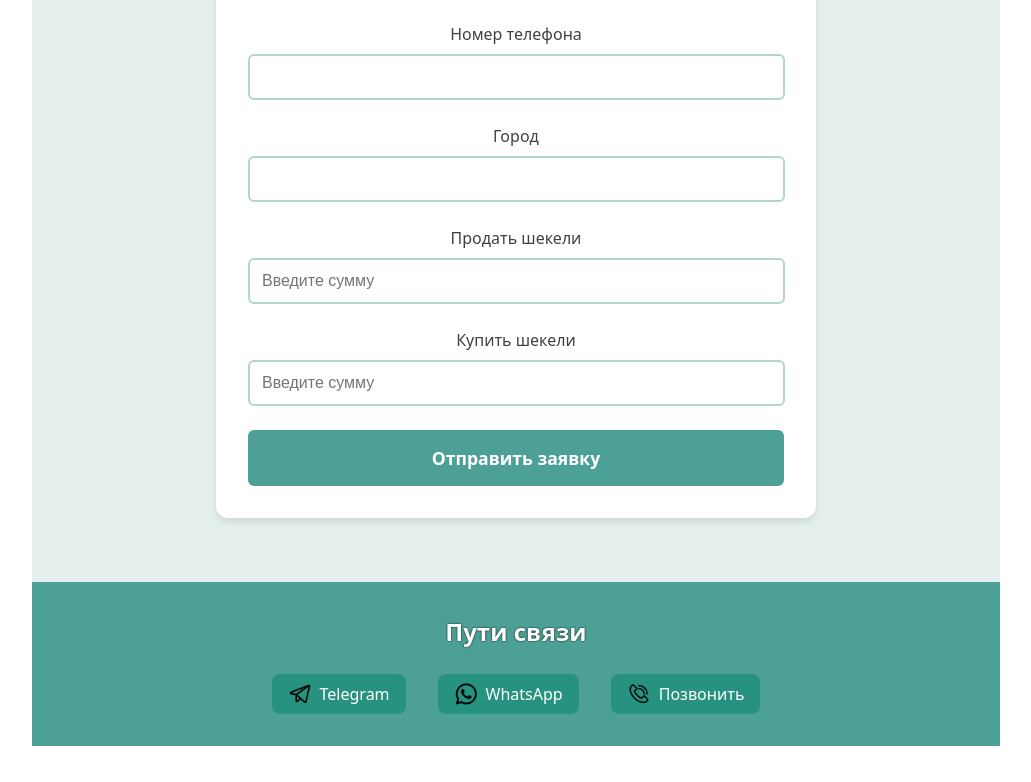
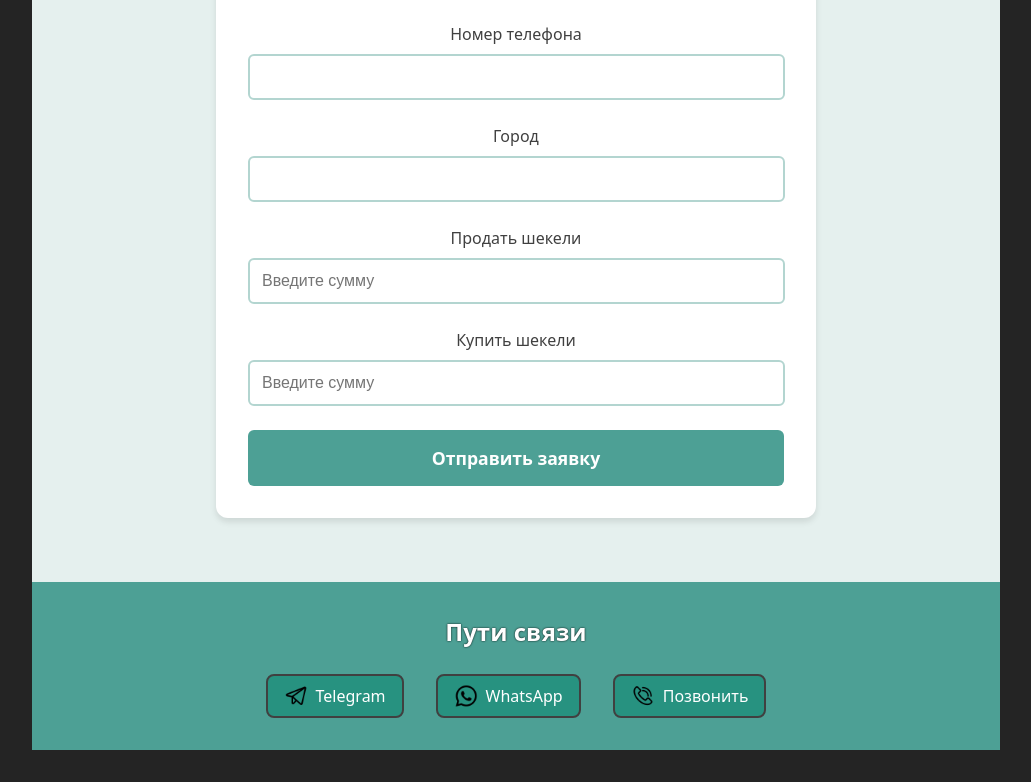
Before and after one commit to Jony251/Change_Web, a Vue app: page / in a window 1280 px wide. Shown: the part 1591-2373 px from the top of the page, without its empty margins (124-1155 px from the left). Built offline with nearby package versions, Linux system fonts and the light colour scheme; no server answers.

Commit message:
update the colores

```diff
--- a/src/assets/base.css
+++ b/src/assets/base.css
@@ -22,16 +22,22 @@
   --warning: #F59E0B;
   --error: #EF4444;
   --info: #3B82F6;
+  --link: #646cff;
+  --link-hover: #535bf2;
 
   /* Background Colors */
   --bg-primary: var(--neutral-100);
   --bg-secondary: var(--neutral-200);
   --bg-tertiary: var(--neutral-300);
+  --bg-dark: #242424;
+  --bg-button: #1a1a1a;
+  --bg-button-light: #f9f9f9;
 
   /* Text Colors */
   --text-primary: var(--neutral-700);
   --text-secondary: var(--neutral-600);
   --text-tertiary: var(--neutral-500);
+  --text-light: rgba(255, 255, 255, 0.87);
 
   /* Border Colors */
   --border-light: var(--neutral-300);
@@ -42,12 +48,76 @@
   --shadow-sm: 0 1px 2px rgba(0, 0, 0, 0.05);
   --shadow-md: 0 4px 6px rgba(0, 0, 0, 0.1);
   --shadow-lg: 0 10px 15px rgba(0, 0, 0, 0.1);
+
+  /* Typography */
+  font-family: system-ui, Avenir, Helvetica, Arial, sans-serif;
+  line-height: 1.5;
+  font-weight: 400;
+  font-synthesis: none;
+  text-rendering: optimizeLegibility;
+  -webkit-font-smoothing: antialiased;
+  -moz-osx-font-smoothing: grayscale;
 }
 
 /* Base styles */
 body {
-  background-color: var(--bg-primary);
-  color: var(--text-primary);
+  margin: 0;
+  display: flex;
+  place-items: center;
+  min-width: 320px;
+  min-height: 100vh;
+  background-color: var(--bg-dark);
+  color: var(--text-light);
+}
+
+/* Typography */
+h1 {
+  font-size: 3.2em;
+  line-height: 1.1;
+}
+
+a {
+  font-weight: 500;
+  color: var(--link);
+  text-decoration: inherit;
+}
+
+a:hover {
+  color: var(--link-hover);
+}
+
+/* Components */
+button {
+  border-radius: 8px;
+  border: 1px solid transparent;
+  padding: 0.6em 1.2em;
+  font-size: 1em;
+  font-weight: 500;
+  font-family: inherit;
+  background-color: var(--bg-button);
+  cursor: pointer;
+  transition: border-color 0.25s;
+}
+
+button:hover {
+  border-color: var(--link);
+}
+
+button:focus,
+button:focus-visible {
+  outline: 4px auto -webkit-focus-ring-color;
+}
+
+/* Layout */
+.card {
+  padding: 2em;
+}
+
+#app {
+  max-width: 1280px;
+  margin: 0 auto;
+  padding: 2rem;
+  text-align: center;
 }
 
 /* Utility classes */
@@ -62,3 +132,19 @@ body {
 .bg-warning { background-color: var(--warning); }
 .bg-error { background-color: var(--error); }
 .bg-info { background-color: var(--info); }
+
+/* Dark/Light mode */
+@media (prefers-color-scheme: light) {
+  :root {
+    color: var(--text-primary);
+    background-color: var(--bg-primary);
+  }
+
+  a:hover {
+    color: #747bff;
+  }
+
+  button {
+    background-color: var(--bg-button-light);
+  }
+}
--- a/src/components/Footer.vue
+++ b/src/components/Footer.vue
@@ -60,6 +60,7 @@ const phoneUrl = import.meta.env.VITE_URL_PHONE_CALL
 }
 
 .contact-link {
+  border: 2px solid var(--neutral-600);
   display: flex;
   align-items: center;
   gap: 0.5rem;
--- a/src/components/Header.vue
+++ b/src/components/Header.vue
@@ -72,7 +72,7 @@
 }
 
 .feature {
-  color: var(--neutral-500);
+  color: var(--neutral-600);
   font-weight: 600;
 }
 
@@ -83,7 +83,7 @@
 
 .slogan-location {
   font-size: 1.8rem;
-  color: var(--neutral-500);
+  color: var(--neutral-600);
   font-style: italic;
   margin-top: 0.5rem;
 }
--- a/src/style.css
+++ b/src/style.css
@@ -3,8 +3,8 @@
   line-height: 1.5;
   font-weight: 400;
 
-  color: rgba(255, 255, 255, 0.87);
-  background-color: #242424;
+  color: var(--text-light);
+  background-color: var(--bg-dark);
 
   font-synthesis: none;
   text-rendering: optimizeLegibility;
@@ -14,11 +14,11 @@
 
 a {
   font-weight: 500;
-  color: #646cff;
+  color: var(--primary-500);
   text-decoration: inherit;
 }
 a:hover {
-  color: #535bf2;
+  color: var(--primary-600);
 }
 
 body {
@@ -41,12 +41,14 @@ button {
   font-size: 1em;
   font-weight: 500;
   font-family: inherit;
-  background-color: #1a1a1a;
+  background-color: var(--primary-500);
+  color: var(--neutral-100);
   cursor: pointer;
-  transition: border-color 0.25s;
+  transition: border-color 0.25s, background-color 0.25s;
 }
 button:hover {
-  border-color: #646cff;
+  background-color: var(--primary-600);
+  border-color: var(--primary-700);
 }
 button:focus,
 button:focus-visible {
@@ -66,13 +68,13 @@ button:focus-visible {
 
 @media (prefers-color-scheme: light) {
   :root {
-    color: #213547;
-    background-color: #ffffff;
+    color: var(--text-primary);
+    background-color: var(--bg-primary);
   }
   a:hover {
-    color: #747bff;
+    color: var(--primary-700);
   }
   button {
-    background-color: #f9f9f9;
+    background-color: var(--primary-500);
   }
 }
```
